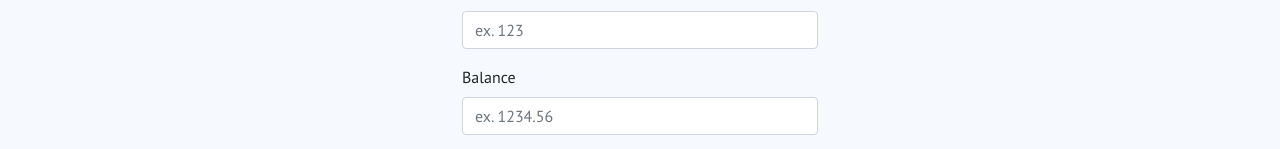
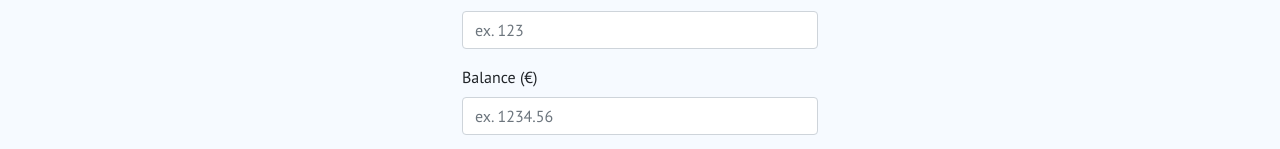
Before and after one commit to mmaljevac/EasyPay, a React (Create React App) app: page /create in a window 1280 px wide. Shown: the part 585-734 px from the top of the page. Built offline with nearby package versions, Linux system fonts and the light colour scheme; no server answers; the database is empty; sample sign-in values are in the browser's storage.

Commit message:
Minor changes

```diff
--- a/src/components/CardDetail.js
+++ b/src/components/CardDetail.js
@@ -124,7 +124,7 @@ const CardDetail = () => {
               Delete
             </ButtonComponent>
             <hr />
-            <p>Open EasyPay on your phone to use the pay function!</p>
+            <p>Open EasyPay on your phone in portrait mode to use the pay function!</p>
           </div>
 
           <div className="mobile">
--- a/src/components/Create.js
+++ b/src/components/Create.js
@@ -224,7 +224,7 @@ const Create = () => {
           />
         </Form.Group>
         <Form.Group className="mb-3" controlId="balance">
-          <Form.Label>Balance</Form.Label>
+          <Form.Label>Balance (€)</Form.Label>
           <Form.Control
             type="number"
             ref={balanceRef}
--- a/src/components/Update.js
+++ b/src/components/Update.js
@@ -258,7 +258,7 @@ const Update = () => {
           />
         </Form.Group>
         <Form.Group className="mb-3" controlId="balance">
-          <Form.Label>Balance</Form.Label>
+          <Form.Label>Balance (€)</Form.Label>
           <Form.Control
             type="number"
             ref={balanceRef}
```
